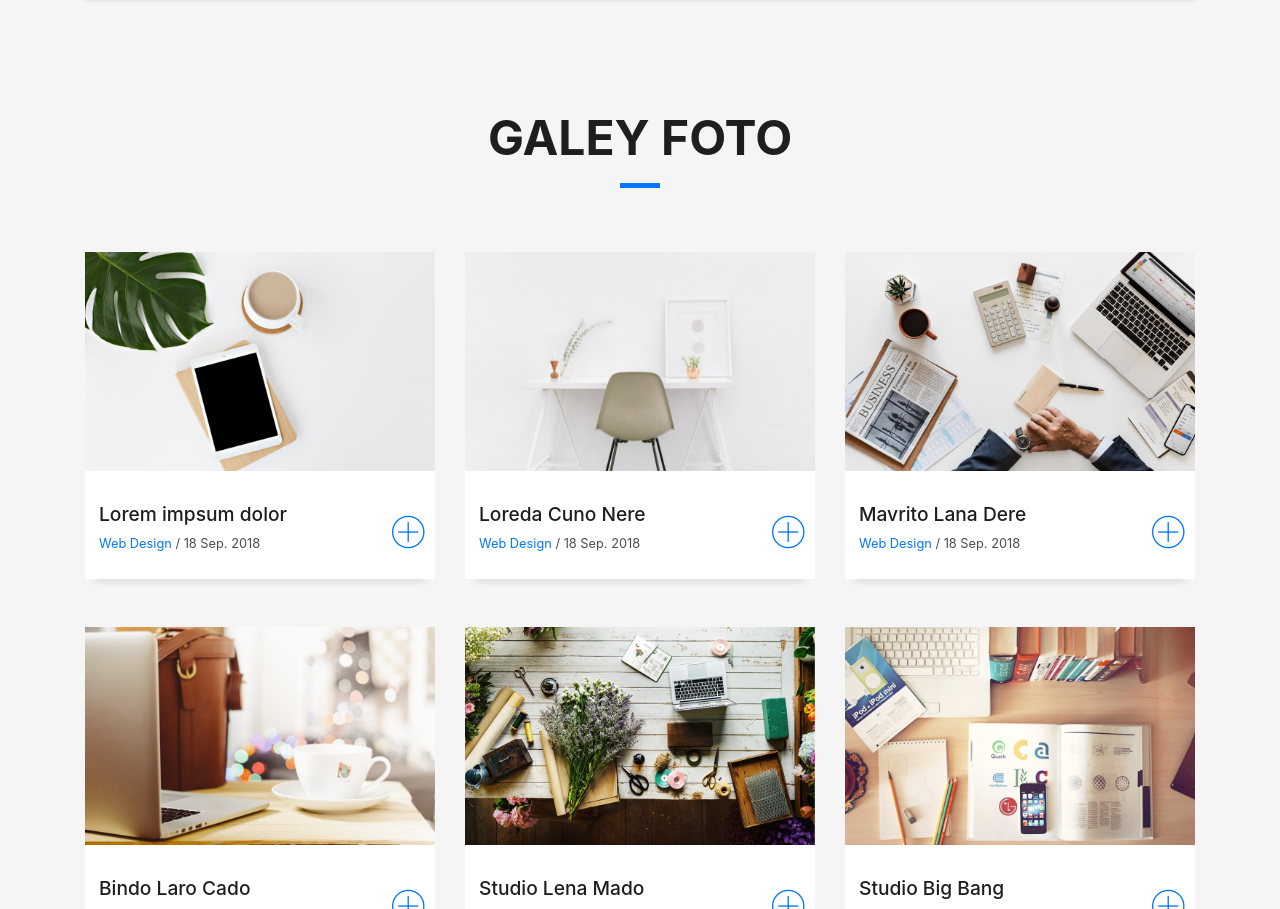
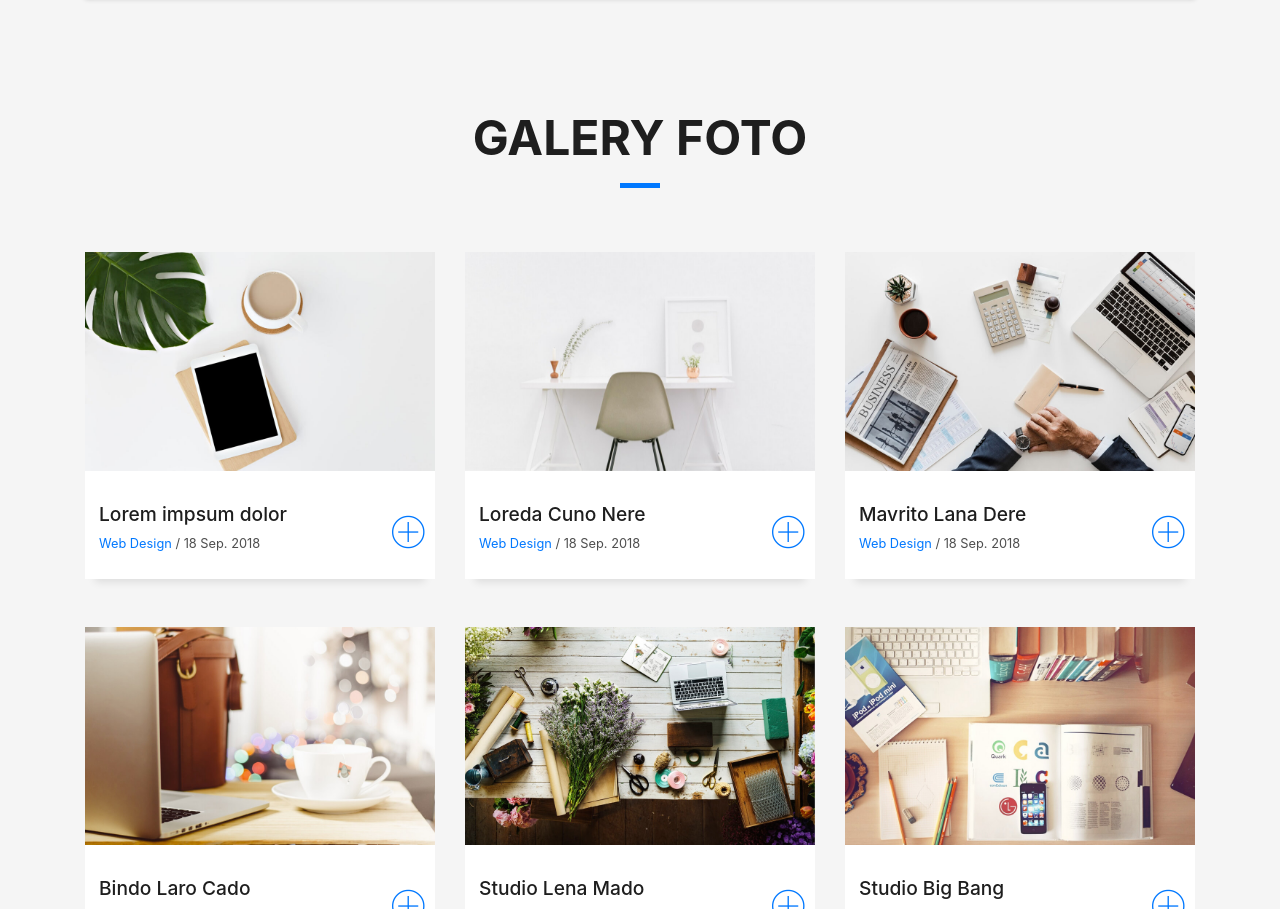
Before and after one commit to HelmiAlifCahyono/Tugas_KomputasiAwan, a plain HTML site: page index.html in a window 1280 px wide. Shown: the part 1279-2188 px from the top of the page. Drawn offline with Linux system fonts and the light colour scheme; files whose address does not match are found by name.

Commit message:
Update index.html
Merubah Kata

```diff
--- a/index.html
+++ b/index.html
@@ -138,7 +138,7 @@
         <div class="col-sm-12">
           <div class="title-box text-center">
             <h3 class="title-a">
-              Galey Foto
+              Galery Foto
             </h3>
             <p class="subtitle-a">
 
```
